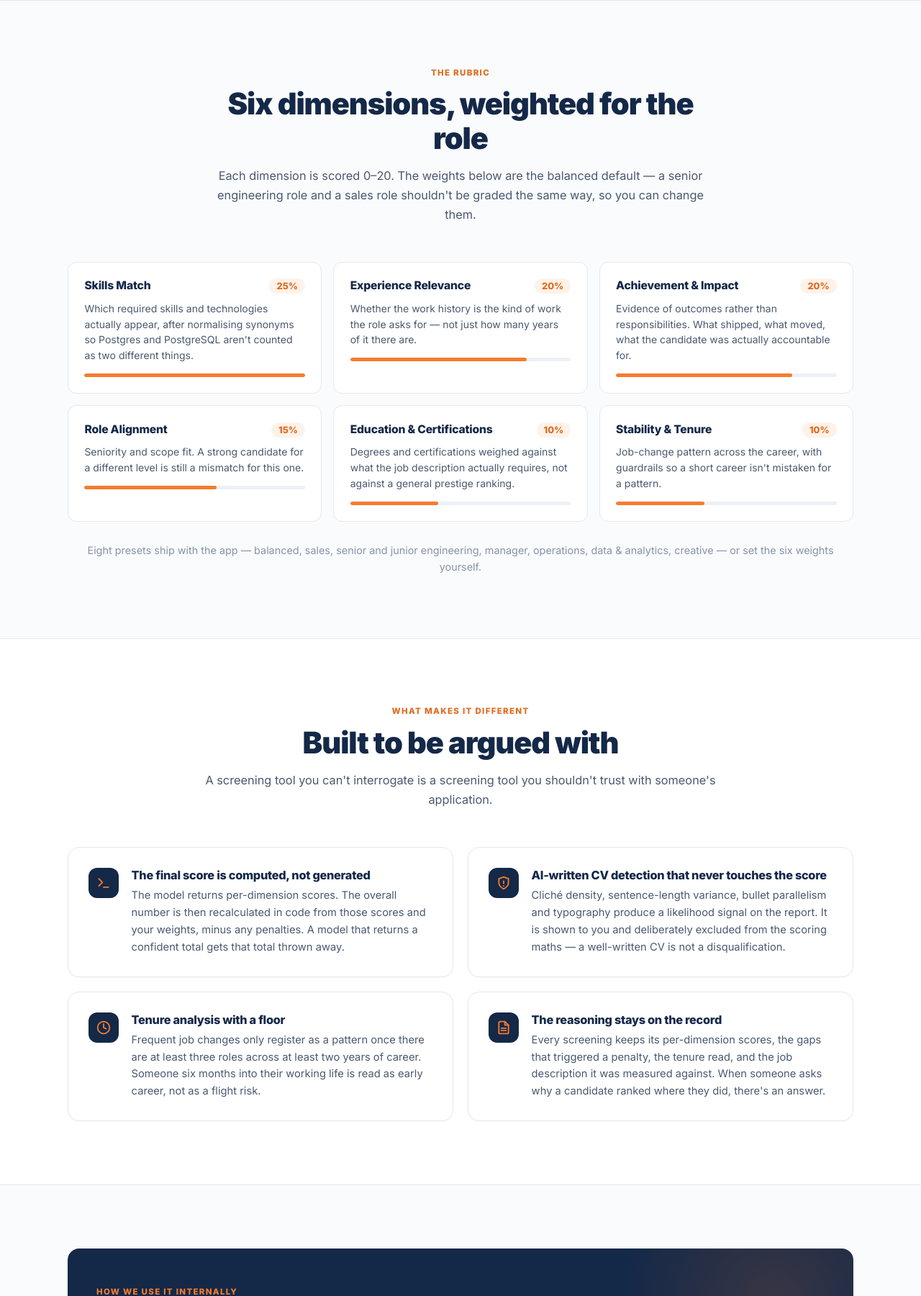
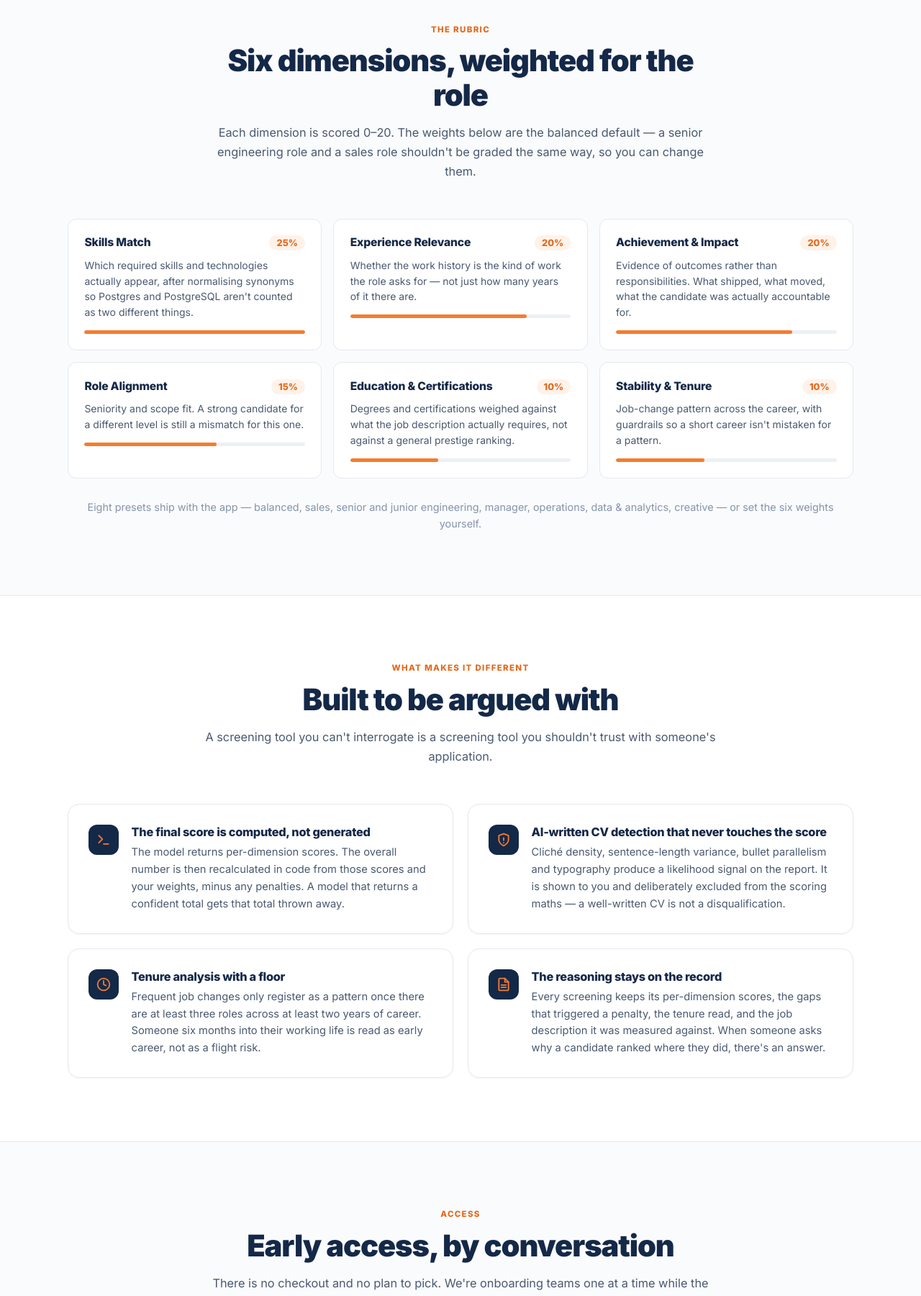
Before and after one commit to Data-Solution-360-3/talentscore-ai, a FastAPI app: page / in a window 1280 px wide. Shown: the part 2320-4121 px from the top of the page at 72% size. Run offline with FastAPI, Linux system fonts and the light colour scheme; parts of the project's set-up code (start-up, migrations or seed data) failed here and were passed over.

Commit message:
refactor(landing): drop the hero badge and the internal-use section
1. Removed the "🚀 Early access — built for HR teams in Bangladesh" hero badge
   (no replacement).
2. Removed the "How we use it internally / We built it for our own hiring
   first" section — the navy block with 263 / 2 / 6 and the no-logos line. It's
   honest but it's internal status, not front-page sales content.

Removing the internal section (which had a white background) would have left
"What makes it different" (grey) sitting directly against "Access" (grey) —
two same-background bands with no contrast, a seam mid-page. Rather than add a
capability strip that would just repeat the hero stats and the "What makes it
different" facts a third time, the white/grey rhythm is restored by shifting
alternation: Access flips to white, FAQ flips to grey. Sequence is now
white/grey/white/grey/white/grey/navy, clean.

Honest-copy rules intact: no accuracy %, no customer counts, no fake logos
anywhere. Unused .hero-badge / .use CSS is left in place (dead but harmless).
landing.html only.

Co-Authored-By: Claude Opus 5 <noreply@anthropic.com>

```diff
--- a/templates/landing.html
+++ b/templates/landing.html
@@ -252,7 +252,6 @@ footer{background:var(--navy);color:rgba(255,255,255,.62);padding:3.25rem 0 2rem
 <!-- ═══════════════ 1. HERO ═══════════════ -->
 <section class="hero">
   <div class="hero-inner">
-    <div class="hero-badge"><i></i> 🚀 Early access — built for HR teams in Bangladesh</div>
     <h1 class="hero-title">Score every CV against the job,<br><em>on the same rubric.</em></h1>
     <p class="hero-sub">Upload a job description and a batch of CVs. Each candidate is scored on six weighted dimensions, twice, and ranked — with the reasoning behind every number kept on the record.</p>
     <div class="hero-cta">
@@ -537,40 +536,11 @@ footer{background:var(--navy);color:rgba(255,255,255,.62);padding:3.25rem 0 2rem
   </div>
 </section>
 
-<!-- ═══════════════ 6. HOW WE USE IT INTERNALLY ═══════════════
-     Real numbers only. 263 is the verified screening count as of 2026-08-22.
-     The active-roles figure is deliberately absent — the jobs collection still
-     contains duplicate documents, so any count would be inflated. Add it back
-     only after the duplicates are merged. ═══════════════ -->
-<section class="sec">
-  <div class="wrap">
-    <div class="use">
-      <div class="use-inner">
-        <span class="use-eyebrow">How we use it internally</span>
-        <h2 class="use-title">We built it for our own hiring first</h2>
-        <p class="use-body"><strong>LinkX360</strong> and <strong>Data Solution 360</strong> run their hiring on this. Both are our own companies — we are not going to dress that up as a customer list. Every screening on the platform so far has come from our own roles, scored on the same six-dimension rubric described above.</p>
-        <div class="use-stats">
-          <div>
-            <div class="use-stat-num">263</div>
-            <div class="use-stat-lbl">candidates screened</div>
-          </div>
-          <div>
-            <div class="use-stat-num">2</div>
-            <div class="use-stat-lbl">companies, both our own</div>
-          </div>
-          <div>
-            <div class="use-stat-num">6</div>
-            <div class="use-stat-lbl">weighted dimensions per role</div>
-          </div>
-        </div>
-        <p class="use-caveat">No customer logos, no testimonials, and no accuracy percentage — because we don't have the evidence for any of them yet. When we do, they'll appear here with the numbers behind them.</p>
-      </div>
-    </div>
-  </div>
-</section>
-
-<!-- ═══════════════ 7. ACCESS ═══════════════ -->
-<section class="sec sec-alt" id="access">
+<!-- ═══════════════ 6. ACCESS ═══════════════
+     (The "How we use it internally" section was removed — internal status, not
+     front-page sales content. Access flips to white so the white/grey section
+     rhythm stays intact now that the white internal-use section is gone.) -->
+<section class="sec" id="access">
   <div class="wrap">
     <div class="sec-head">
       <span class="sec-eyebrow">Access</span>
@@ -604,8 +574,8 @@ footer{background:var(--navy);color:rgba(255,255,255,.62);padding:3.25rem 0 2rem
   </div>
 </section>
 
-<!-- ═══════════════ 8. FAQ ═══════════════ -->
-<section class="sec">
+<!-- ═══════════════ 7. FAQ ═══════════════ -->
+<section class="sec sec-alt">
   <div class="wrap">
     <div class="sec-head">
       <span class="sec-eyebrow">Questions</span>
```
